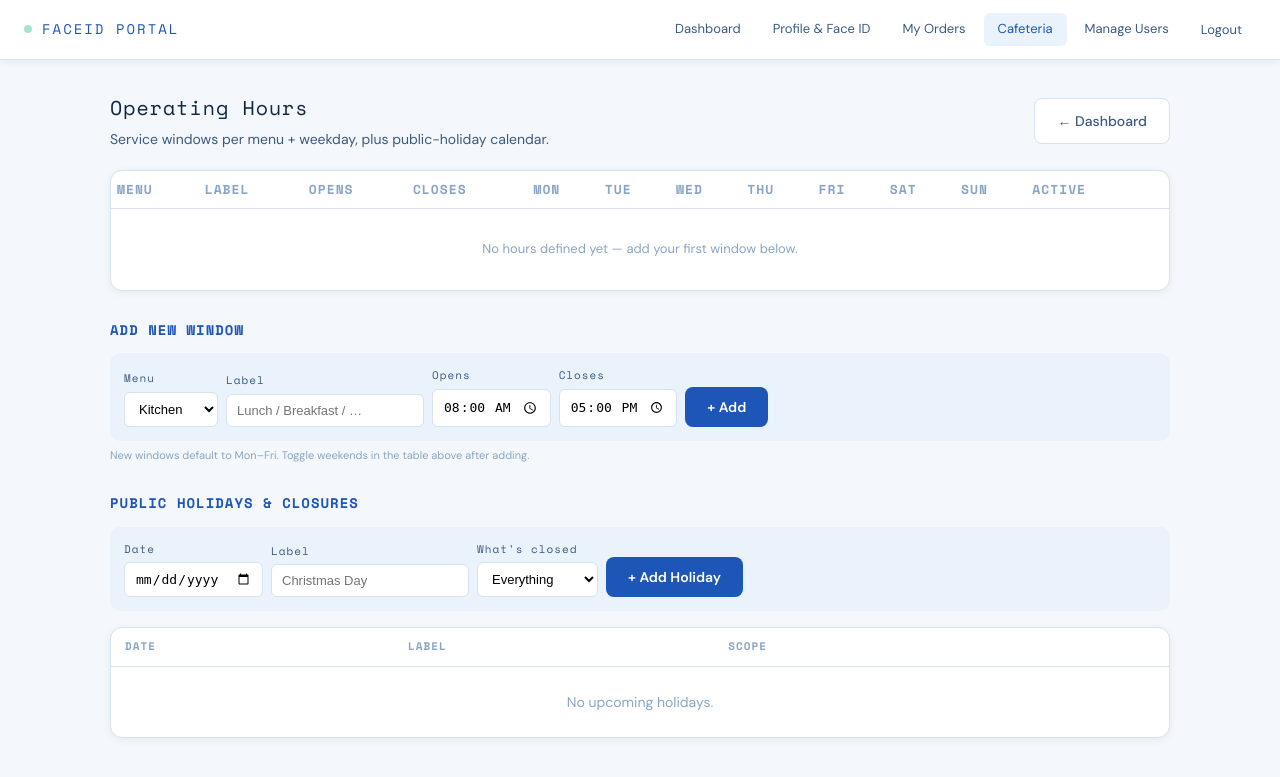
After one commit to jeremiahng11/facerecog, a Django app: page /cafeteria/admin/hours/ in a window 1280 px wide. The commit adds this page. Shown: the top 777 px of the page. Run offline with Django 4.2, Linux system fonts and the light colour scheme; the visitor is signed in with stand-in values (Sample User, id 1); parts of the project's set-up code (start-up, migrations or seed data) failed here and were passed over.

Commit message:
feat: admin-editable operating hours per weekday + holiday calendar
Adds proper schedule management for the Kitchen and Cafe Bar:

Model changes:
- OrderingHours gains 7 boolean weekday fields (mon…sun, default True so
  existing rows keep the previous always-on behaviour after migrate).
- New Holiday model: date (unique), label, scope (all / kitchen only /
  cafe_bar only). Admin can add 'Christmas Day — Everything closed' or
  'Hari Raya — Kitchen only' etc.

Business logic:
- _is_menu_open(menu_type) now short-circuits to closed when today is a
  matching Holiday, filters the OrderingHours windows to today's
  weekday, and returns closed on days with no applicable window
  (enabling 'closed all weekend' without deleting hours rows).

Admin UI (/cafeteria/admin/hours/):
- Inline-editable table of all windows with per-weekday checkboxes,
  open/close times, active toggle, delete button per row.
- 'Add New Window' inline form (Mon–Fri default).
- Upcoming holiday list with add form (date + label + scope); past
  holidays shown separately for reference.
- Linked from Cafeteria Dashboard as '🕒 Hours'.

Migration 0012 adds the fields + Holiday model.

https://claude.ai/code/session_01C1aMceZw4U9EHr33hkgoA8

```diff
--- a/accounts/models.py
+++ b/accounts/models.py
@@ -264,12 +264,57 @@ class OrderingHours(models.Model):
     opens_at = models.TimeField()
     closes_at = models.TimeField()
     is_active = models.BooleanField(default=True)
+    # Per-day toggles (Python weekday: Mon=0 … Sun=6). Defaults to every day
+    # so existing rows keep their previous always-on behaviour after migration.
+    mon = models.BooleanField(default=True)
+    tue = models.BooleanField(default=True)
+    wed = models.BooleanField(default=True)
+    thu = models.BooleanField(default=True)
+    fri = models.BooleanField(default=True)
+    sat = models.BooleanField(default=True)
+    sun = models.BooleanField(default=True)
 
     class Meta:
         ordering = ['menu_type', 'opens_at']
 
     def __str__(self):
         return f'{self.get_menu_type_display()} {self.label}: {self.opens_at}-{self.closes_at}'
+
+    def applies_to_weekday(self, weekday: int) -> bool:
+        """weekday: Python Date.weekday() (Mon=0 … Sun=6)."""
+        return [self.mon, self.tue, self.wed, self.thu, self.fri, self.sat, self.sun][weekday]
+
+
+class Holiday(models.Model):
+    """
+    Closed-day calendar. Admin adds public holidays / special closures here;
+    _is_menu_open() treats any matching date as closed for the selected
+    scope.
+    """
+    SCOPE_CHOICES = [
+        ('all', 'Everything closed'),
+        ('kitchen', 'Kitchen only'),
+        ('cafe_bar', 'Cafe Bar only'),
+    ]
+    date = models.DateField(unique=True)
+    label = models.CharField(max_length=100, help_text='e.g. Christmas Day, Stock-take')
+    scope = models.CharField(max_length=10, choices=SCOPE_CHOICES, default='all')
+    created_at = models.DateTimeField(auto_now_add=True)
+
+    class Meta:
+        ordering = ['date']
+
+    def __str__(self):
+        return f'{self.date:%d %b %Y} — {self.label}'
+
+    def closes(self, menu_type: str) -> bool:
+        if self.scope == 'all':
+            return True
+        if self.scope == 'kitchen' and menu_type in ('kitchen', 'halal', 'non_halal'):
+            return True
+        if self.scope == 'cafe_bar' and menu_type == 'cafe_bar':
+            return True
+        return False
 
 
 class Order(models.Model):
--- a/accounts/templates/cafeteria/admin_dashboard.html
+++ b/accounts/templates/cafeteria/admin_dashboard.html
@@ -29,6 +29,7 @@
       <a href="{% url 'cafeteria_admin_reports' %}" class="btn btn-secondary">Reports</a>
       <a href="{% url 'cafeteria_admin_staff' %}" class="btn btn-secondary">Staff</a>
       <a href="{% url 'cafeteria_admin_refunds' %}" class="btn btn-secondary">Refunds</a>
+      <a href="{% url 'cafeteria_admin_hours' %}" class="btn btn-secondary">🕒 Hours</a>
       <a href="{% url 'cafeteria_kiosk_config' %}" class="btn btn-secondary">⏱ Timeouts</a>
     </div>
   </div>
--- /dev/null
+++ b/accounts/templates/cafeteria/admin_hours.html
@@ -0,0 +1,204 @@
+{% extends 'base.html' %}
+{% block title %}Operating Hours{% endblock %}
+{% block extra_head %}
+<style>
+  .hours-table th, .hours-table td { padding: 8px 6px; font-size: 13px; }
+  .hours-table input[type=time], .hours-table input[type=text], .hours-table select {
+    padding: 6px 8px; border: 1px solid var(--border); border-radius: 6px;
+    font-family: var(--sans); font-size: 13px; background: #fff; color: var(--text);
+  }
+  .day-check { display: inline-flex; flex-direction: column; align-items: center; font-size: 10px; color: var(--text3); margin-right: 2px; }
+  .day-check input { margin: 2px 0 0; }
+  .sub-section { margin-top: 28px; }
+  .sub-section h3 { font-size: 14px; font-family: var(--mono); color: var(--accent); letter-spacing: 1px; text-transform: uppercase; margin-bottom: 12px; }
+  .inline-form { display: flex; gap: 8px; flex-wrap: wrap; align-items: flex-end; padding: 14px; background: var(--bg2); border-radius: 10px; }
+  .inline-form label { font-size: 11px; font-family: var(--mono); color: var(--text2); letter-spacing: 1px; display: block; margin-bottom: 4px; }
+  .inline-form input, .inline-form select {
+    padding: 8px 10px; border: 1px solid var(--border); border-radius: 6px;
+    font-size: 13px; background: #fff;
+  }
+</style>
+{% endblock %}
+{% block content %}
+<div class="page">
+  <div style="display:flex;justify-content:space-between;align-items:center;margin-bottom:20px;flex-wrap:wrap;gap:12px">
+    <div>
+      <div class="page-title">Operating Hours</div>
+      <div class="page-subtitle">Service windows per menu + weekday, plus public-holiday calendar.</div>
+    </div>
+    <a href="{% url 'cafeteria_dashboard' %}" class="btn btn-secondary">← Dashboard</a>
+  </div>
+
+  {# ─── Operating Hours ─── #}
+  <div class="card" style="padding:0">
+    <form method="post">
+      {% csrf_token %}
+      <input type="hidden" name="action" value="save_hours">
+      <div class="table-wrap">
+        <table class="hours-table">
+          <thead>
+            <tr>
+              <th>Menu</th><th>Label</th><th>Opens</th><th>Closes</th>
+              <th>Mon</th><th>Tue</th><th>Wed</th><th>Thu</th><th>Fri</th><th>Sat</th><th>Sun</th>
+              <th>Active</th><th></th>
+            </tr>
+          </thead>
+          <tbody>
+            {% for h in hours %}
+            <tr>
+              <td>
+                <input type="hidden" name="id" value="{{ h.id }}">
+                <select name="menu_type_{{ h.id }}">
+                  <option value="kitchen" {% if h.menu_type == 'kitchen' %}selected{% endif %}>Kitchen</option>
+                  <option value="cafe_bar" {% if h.menu_type == 'cafe_bar' %}selected{% endif %}>Cafe Bar</option>
+                </select>
+              </td>
+              <td><input type="text" name="label_{{ h.id }}" value="{{ h.label }}" placeholder="e.g. Lunch" style="width:100px"></td>
+              <td><input type="time" name="opens_at_{{ h.id }}" value="{{ h.opens_at|time:'H:i' }}"></td>
+              <td><input type="time" name="closes_at_{{ h.id }}" value="{{ h.closes_at|time:'H:i' }}"></td>
+              {% for d in 'mon,tue,wed,thu,fri,sat,sun'|lower|safe|cut:' ' %}{% endfor %}
+              <td style="text-align:center"><input type="checkbox" name="mon_{{ h.id }}" {% if h.mon %}checked{% endif %}></td>
+              <td style="text-align:center"><input type="checkbox" name="tue_{{ h.id }}" {% if h.tue %}checked{% endif %}></td>
+              <td style="text-align:center"><input type="checkbox" name="wed_{{ h.id }}" {% if h.wed %}checked{% endif %}></td>
+              <td style="text-align:center"><input type="checkbox" name="thu_{{ h.id }}" {% if h.thu %}checked{% endif %}></td>
+              <td style="text-align:center"><input type="checkbox" name="fri_{{ h.id }}" {% if h.fri %}checked{% endif %}></td>
+              <td style="text-align:center"><input type="checkbox" name="sat_{{ h.id }}" {% if h.sat %}checked{% endif %}></td>
+              <td style="text-align:center"><input type="checkbox" name="sun_{{ h.id }}" {% if h.sun %}checked{% endif %}></td>
+              <td style="text-align:center"><input type="checkbox" name="is_active_{{ h.id }}" {% if h.is_active %}checked{% endif %}></td>
+              <td>
+                <button type="submit" form="delete_h_{{ h.id }}" class="btn btn-sm btn-danger">Remove</button>
+              </td>
+            </tr>
+            {% empty %}
+            <tr><td colspan="13" style="text-align:center;padding:30px;color:var(--text3)">No hours defined yet — add your first window below.</td></tr>
+            {% endfor %}
+          </tbody>
+        </table>
+      </div>
+      {% if hours %}
+      <div style="padding:14px;border-top:1px solid var(--border);text-align:right">
+        <button type="submit" class="btn btn-primary">💾 Save All</button>
+      </div>
+      {% endif %}
+    </form>
+    {# Separate delete forms so they're outside the main save form #}
+    {% for h in hours %}
+    <form method="post" id="delete_h_{{ h.id }}" style="display:none">
+      {% csrf_token %}
+      <input type="hidden" name="action" value="delete_hours">
+      <input type="hidden" name="id" value="{{ h.id }}">
+    </form>
+    {% endfor %}
+  </div>
+
+  {# ─── Add a new window ─── #}
+  <div class="sub-section">
+    <h3>Add New Window</h3>
+    <form method="post" class="inline-form">
+      {% csrf_token %}
+      <input type="hidden" name="action" value="add_hours">
+      <div>
+        <label>Menu</label>
+        <select name="new_menu_type">
+          <option value="kitchen">Kitchen</option>
+          <option value="cafe_bar">Cafe Bar</option>
+        </select>
+      </div>
+      <div>
+        <label>Label</label>
+        <input type="text" name="new_label" placeholder="Lunch / Breakfast / …">
+      </div>
+      <div>
+        <label>Opens</label>
+        <input type="time" name="new_opens_at" value="08:00">
+      </div>
+      <div>
+        <label>Closes</label>
+        <input type="time" name="new_closes_at" value="17:00">
+      </div>
+      <button type="submit" class="btn btn-primary">+ Add</button>
+    </form>
+    <div class="text-xs text-dim" style="margin-top:6px">New windows default to Mon–Fri. Toggle weekends in the table above after adding.</div>
+  </div>
+
+  {# ─── Holidays ─── #}
+  <div class="sub-section">
+    <h3>Public Holidays &amp; Closures</h3>
+
+    <form method="post" class="inline-form" style="margin-bottom:16px">
+      {% csrf_token %}
+      <input type="hidden" name="action" value="add_holiday">
+      <div>
+        <label>Date</label>
+        <input type="date" name="holiday_date" min="{{ today|date:'Y-m-d' }}" required>
+      </div>
+      <div>
+        <label>Label</label>
+        <input type="text" name="holiday_label" placeholder="Christmas Day" required style="min-width:180px">
+      </div>
+      <div>
+        <label>What's closed</label>
+        <select name="holiday_scope">
+          <option value="all">Everything</option>
+          <option value="kitchen">Kitchen only</option>
+          <option value="cafe_bar">Cafe Bar only</option>
+        </select>
+      </div>
+      <button type="submit" class="btn btn-primary">+ Add Holiday</button>
+    </form>
+
+    <div class="card" style="padding:0">
+      <div class="table-wrap">
+        <table>
+          <thead><tr><th>Date</th><th>Label</th><th>Scope</th><th></th></tr></thead>
+          <tbody>
+            {% for h in holidays %}
+            <tr>
+              <td class="mono">{{ h.date|date:"D, d M Y" }}</td>
+              <td class="td-main">{{ h.label }}</td>
+              <td>
+                {% if h.scope == 'all' %}<span class="badge badge-red">Everything</span>
+                {% elif h.scope == 'kitchen' %}<span class="badge badge-green">Kitchen only</span>
+                {% else %}<span class="badge badge-blue">Cafe Bar only</span>{% endif %}
+              </td>
+              <td style="text-align:right">
+                <form method="post" style="display:inline">
+                  {% csrf_token %}
+                  <input type="hidden" name="action" value="delete_holiday">
+                  <input type="hidden" name="id" value="{{ h.id }}">
+                  <button type="submit" class="btn btn-sm btn-danger" onclick="return confirm('Remove this holiday?')">Remove</button>
+                </form>
+              </td>
+            </tr>
+            {% empty %}
+            <tr><td colspan="4" style="text-align:center;padding:24px;color:var(--text3)">No upcoming holidays.</td></tr>
+            {% endfor %}
+          </tbody>
+        </table>
+      </div>
+    </div>
+
+    {% if past_holidays %}
+    <div class="sub-section">
+      <h3 style="color:var(--text3)">Past Holidays (last 10)</h3>
+      <div class="card" style="padding:0">
+        <div class="table-wrap">
+          <table>
+            <thead><tr><th>Date</th><th>Label</th><th>Scope</th></tr></thead>
+            <tbody>
+              {% for h in past_holidays %}
+              <tr>
+                <td class="mono text-dim">{{ h.date|date:"D, d M Y" }}</td>
+                <td>{{ h.label }}</td>
+                <td>{{ h.get_scope_display }}</td>
+              </tr>
+              {% endfor %}
+            </tbody>
+          </table>
+        </div>
+      </div>
+    </div>
+    {% endif %}
+  </div>
+</div>
+{% endblock %}
--- a/accounts/urls.py
+++ b/accounts/urls.py
@@ -103,6 +103,7 @@ urlpatterns = [
     path('cafeteria/admin/my-orders/', cafeteria_views.admin_my_orders_view, name='cafeteria_admin_my_orders'),
     path('cafeteria/admin/my-orders/new/', cafeteria_views.admin_new_order_view, name='cafeteria_admin_new_order'),
     path('cafeteria/admin/kiosk-config/', cafeteria_views.cafeteria_kiosk_config_view, name='cafeteria_kiosk_config'),
+    path('cafeteria/admin/hours/', cafeteria_views.cafeteria_hours_view, name='cafeteria_admin_hours'),
     path('cafeteria/admin/dashboard/', cafeteria_views.cafeteria_dashboard_view, name='cafeteria_dashboard'),
     path('cafeteria/admin/reports/', cafeteria_views.cafeteria_reports_view, name='cafeteria_admin_reports'),
     path('cafeteria/admin/refunds/', cafeteria_views.cafeteria_refunds_view, name='cafeteria_admin_refunds'),
```
Also changed, not shown: accounts/cafeteria_views.py (+110 -7 lines), accounts/migrations/0012_orderinghours_weekdays_and_holiday.py (added).
